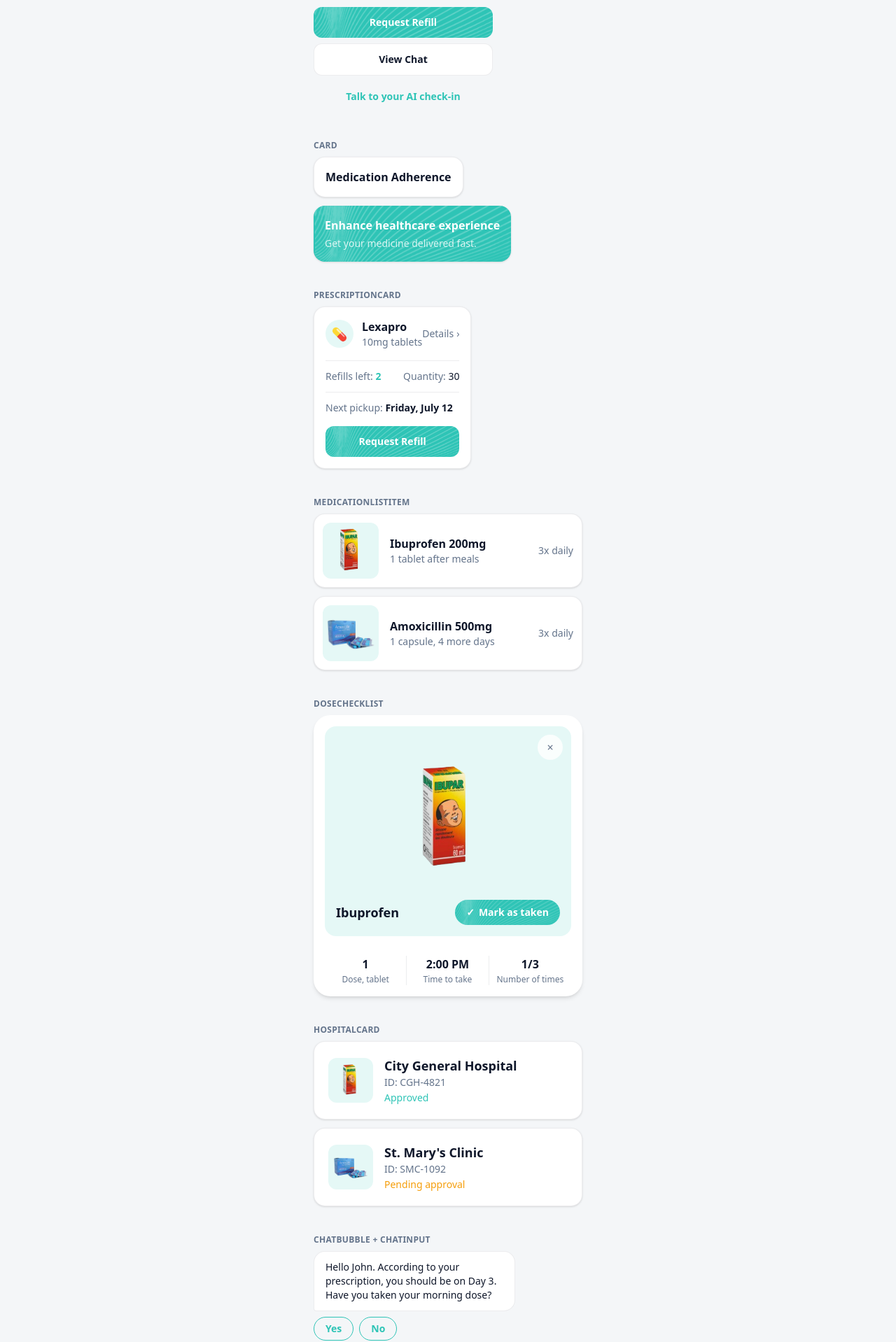
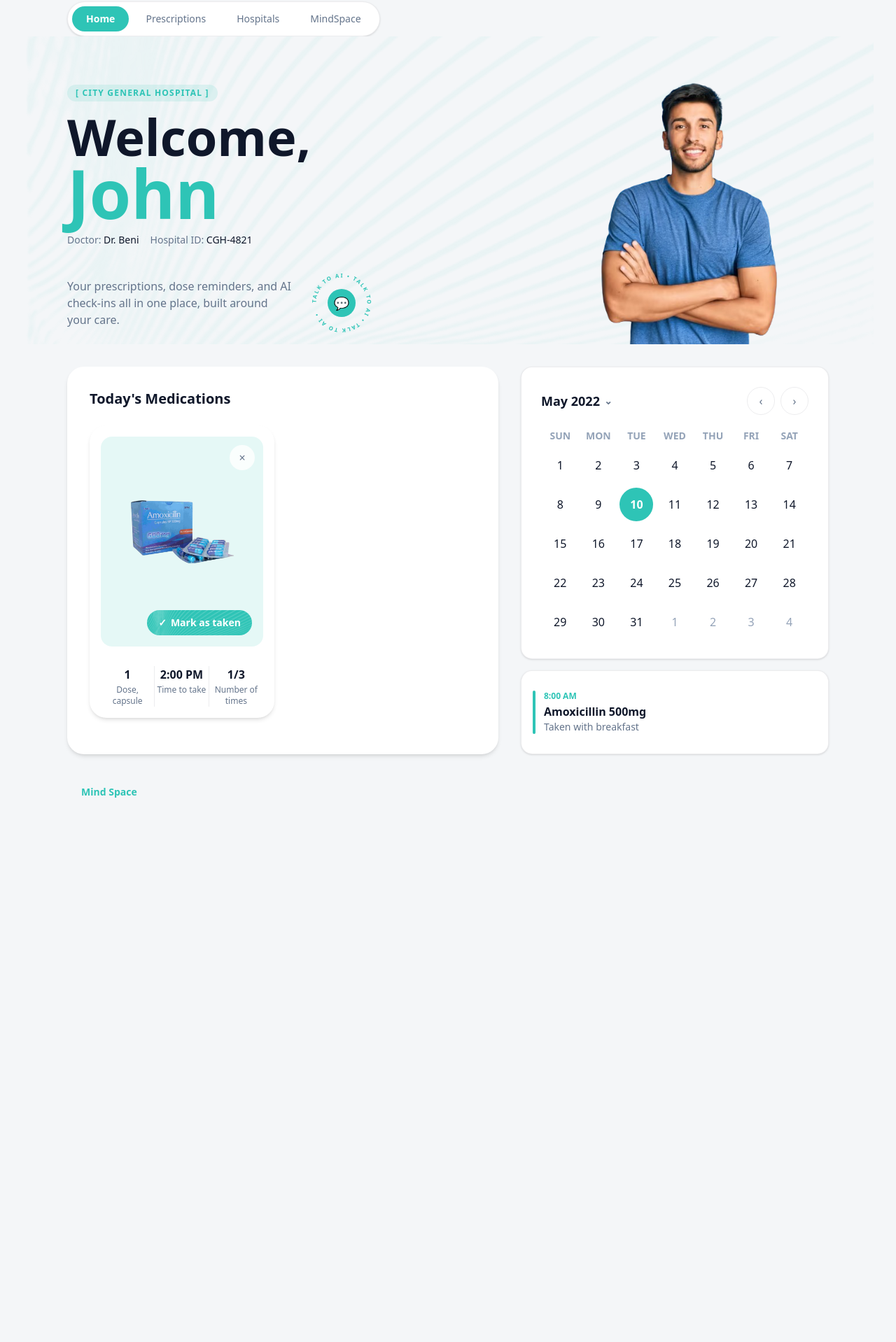
Before and after one commit to bdushime/PatientFollowSystem, a React (Vite) app: page / in a window 1280 px wide. Shown: the part 46-1964 px from the top of the page at 70% size. After the commit the page ends 1264 px from the top, so only its background shows below. Built offline with nearby package versions, Linux system fonts and the light colour scheme.

Commit message:
navbar design

```diff
--- a/src/App.jsx
+++ b/src/App.jsx
@@ -1,181 +1,40 @@
 import { useState } from 'react'
-import Button from './components/ui/Button'
-import Card from './components/ui/Card'
-import PrescriptionCard from './components/patient/PrescriptionCard'
-import MedicationListItem from './components/patient/MedicationListItem'
-import DoseChecklist from './components/patient/DoseChecklist'
-import HospitalCard from './components/patient/HospitalCard'
-import ChatBubble from './components/patient/ChatBubble'
-import ChatInput from './components/patient/ChatInput'
-import Calendar from './components/patient/Calendar'
-import DoseScheduleItem from './components/patient/DoseScheduleItem'
-import TalkToAIBadge from './components/patient/TalkToAIBadge'
-import MedicineDetail from './pages/MedicineDetail'
-
-function Section({ title, children }) {
-  return (
-    <div className="w-full max-w-sm">
-      <p className="text-text-secondary text-xs font-semibold uppercase tracking-wide mb-2">
-        {title}
-      </p>
-      <div className="flex flex-col gap-3 items-start w-full">{children}</div>
-    </div>
-  )
-}
-
-const initialChatMessages = [
-  {
-    sender: 'ai',
-    text: 'Hello John. According to your prescription, you should be on Day 3. Have you taken your morning dose?',
-    options: ['Yes', 'No'],
-  },
-]
+import Navbar from './components/ui/Navbar'
+import Dashboard from './pages/Dashboard'
 
 function App() {
-  const [messages, setMessages] = useState(initialChatMessages)
-  const addMessage = (text) => setMessages((prev) => [...prev, { sender: 'patient', text }])
+  const [activeItem, setActiveItem] = useState('Home')
 
-  const [{ year, month }, setCursor] = useState({ year: 2022, month: 4 })
-  const [selectedDay, setSelectedDay] = useState(10)
-  const goPrevMonth = () =>
-    setCursor((c) => (c.month === 0 ? { year: c.year - 1, month: 11 } : { year: c.year, month: c.month - 1 }))
-  const goNextMonth = () =>
-    setCursor((c) => (c.month === 11 ? { year: c.year + 1, month: 0 } : { year: c.year, month: c.month + 1 }))
+  const medications = [
+    {
+      drugName: '',
+      image:'/tablet-amoxy.png',
+      dose:'1',
+      doseUnit:'capsule',
+      time:'2:00 PM',
+      timesTaken:1,
+      timesTotal:3,
+    }
+  ]
+
+  const schedule = [
+    {
+      time: '8:00 AM',
+      drugName: 'Amoxicillin 500mg',
+      instructions: 'Taken with breakfast',
+      status:'taken',
+      medecine: medications[0],
+    }
+  ]
 
   return (
-    <div className="min-h-svh bg-bg flex flex-col items-center gap-10 p-8">
-      <Section title="Button">
-        <div className="flex flex-col gap-2 w-64">
-          <Button variant="primary">Request Refill</Button>
-          <Button variant="secondary">View Chat</Button>
-          <Button variant="ghost">Talk to your AI check-in</Button>
-        </div>
-      </Section>
-
-      <Section title="Card">
-        <Card>
-          <p className="text-text-primary font-semibold">Medication Adherence</p>
-        </Card>
-        <Card tone="accent">
-          <p className="text-white font-semibold">Enhance healthcare experience</p>
-          <p className="text-white/80 text-sm mt-1">Get your medicine delivered fast.</p>
-        </Card>
-      </Section>
-
-      <Section title="PrescriptionCard">
-        <PrescriptionCard
-          drugName="Lexapro"
-          dosage="10mg tablets"
-          refillsLeft={2}
-          quantity={30}
-          nextPickupDate="Friday, July 12"
-        />
-      </Section>
-
-      <Section title="MedicationListItem">
-        <MedicationListItem
-          name="Ibuprofen 200mg"
-          meta="1 tablet after meals"
-          frequency="3x daily"
-          image="/tablet.png"
-        />
-        <MedicationListItem
-          name="Amoxicillin 500mg"
-          meta="1 capsule, 4 more days"
-          frequency="3x daily"
-          image="/tablet-amoxy.png"
-        />
-      </Section>
-
-      <Section title="DoseChecklist">
-        <DoseChecklist
-          drugName="Ibuprofen"
-          image="/tablet.png"
-          dose="1"
-          doseUnit="tablet"
-          time="2:00 PM"
-          timesTaken={1}
-          timesTotal={3}
-        />
-      </Section>
-
-      <Section title="HospitalCard">
-        <HospitalCard
-          name="City General Hospital"
-          hospitalPatientId="CGH-4821"
-          status="approved"
-          image="/tablet.png"
-        />
-        <HospitalCard
-          name="St. Mary's Clinic"
-          hospitalPatientId="SMC-1092"
-          status="pending"
-          image="/tablet-amoxy.png"
-        />
-      </Section>
-
-      <Section title="ChatBubble + ChatInput">
-        <div className="w-full flex flex-col gap-4">
-          {messages.map((message, i) => (
-            <ChatBubble
-              key={i}
-              sender={message.sender}
-              text={message.text}
-              options={message.options}
-              onOptionClick={addMessage}
-            />
-          ))}
-          <ChatInput onSend={addMessage} />
-        </div>
-      </Section>
-
-      <Section title="Calendar + DoseScheduleItem">
-        <Calendar
-          year={year}
-          month={month}
-          selectedDay={selectedDay}
-          onSelectDay={setSelectedDay}
-          onPrevMonth={goPrevMonth}
-          onNextMonth={goNextMonth}
-        />
-        <Card>
-          <div className="divide-y divide-border">
-            <DoseScheduleItem
-              time="8:00 AM"
-              drugName="Amoxicillin 500mg"
-              instructions="Taken with breakfast"
-              status="taken"
-            />
-            <DoseScheduleItem
-              time="2:00 PM"
-              drugName="Amoxicillin 500mg"
-              instructions="Next dose due"
-              status="next"
-            />
-            <DoseScheduleItem
-              time="8:00 PM"
-              drugName="Amoxicillin 500mg"
-              instructions="Upcoming"
-              status="upcoming"
-            />
-          </div>
-        </Card>
-      </Section>
-
-      <Section title="TalkToAIBadge">
-        <TalkToAIBadge />
-      </Section>
-
-      <Section title="MedicineDetail">
-        <MedicineDetail
-          drugName="Ibupar"
-          image="/tablet.png"
-          dosage="500mg capsules"
-          instructions="Take 1 capsule 3 times daily after meals for 4 days."
-          sideEffects="Nausea, mild rash, upset stomach. Contact your doctor if symptoms persist."
-          doctorNotes="Complete the full course even if you feel better before day 4."
-        />
-      </Section>
+    <div className=" bg-bg flex items-center justify-center p-8">
+      {/* <Navbar
+        items={['Home', 'Prescriptions' ,'Hospitals', 'MindSpace']}
+        activeItem={activeItem}
+        onSelect={setActiveItem}
+      /> */}
+      <Dashboard patientName="John" hospitalName="City General Hospital" doctorName="Dr. Beni" hospitalPatientId="CGH-4821" medications={medications} schedule={schedule} onTalkToAI={()=>console.log('Open Mind Space')} onSelectMedicine={(medecine)=>console.log('open detail')}/>
     </div>
   )
 }
--- /dev/null
+++ b/src/components/ui/Navbar.jsx
@@ -0,0 +1,23 @@
+export default function Navbar({ items, activeItem, onSelect }) {
+  return (
+    <nav className="inline-flex items-center gap-1 bg-surface border border-border rounded-full p-1.5 shadow-sm">
+      {items.map((item) => {
+        const isActive = item === activeItem
+
+        return (
+          <button
+            key={item}
+            onClick={() => onSelect?.(item)}
+            className={
+              isActive
+                ? 'bg-accent text-white rounded-full px-5 py-2 text-sm font-semibold cursor-pointer'
+                : 'text-text-secondary px-5 py-2 text-sm font-medium cursor-pointer hover:text-text-primary'
+            }
+          >
+            {item}
+          </button>
+        )
+      })}
+    </nav>
+  )
+}
--- a/src/pages/Dashboard.jsx
+++ b/src/pages/Dashboard.jsx
@@ -6,6 +6,7 @@ import DoseChecklist from '../components/patient/DoseChecklist'
 import DoseScheduleItem from '../components/patient/DoseScheduleItem'
 import Calendar from '../components/patient/Calendar'
 import TalkToAIBadge from '../components/patient/TalkToAIBadge'
+import Navbar from '../components/ui/Navbar'
 
 export default function Dashboard({
   patientName,
@@ -19,6 +20,7 @@ export default function Dashboard({
 }) {
   const [{ year, month }, setCursor] = useState({ year: 2022, month: 4 })
   const [selectedDay, setSelectedDay] = useState(10)
+  const [activeNavItem,setActiveNavItem] = useState('Home')
 
   const goPrevMonth = () =>
     setCursor((c) => (c.month === 0 ? { year: c.year - 1, month: 11 } : { year: c.year, month: c.month - 1 }))
@@ -27,6 +29,9 @@ export default function Dashboard({
 
   return (
     <div className="bg-bg min-h-svh">
+      <div className="px-5 md:px-10 lg:px-16 pt-4 flex justify-center lg:justify-start">
+         <Navbar items={['Home','Prescriptions','Hospitals','MindSpace']} activeItem={activeNavItem} onSelect={setActiveNavItem}/>
+      </div>
       <div className="relative overflow-hidden bg-bg px-5 md:px-10 lg:px-16 pt-8 md:pt-14">
         <PatternBackground color="accent" className="opacity-5" />
         <div className="relative max-w-[1600px] mx-auto grid grid-cols-1 lg:grid-cols-[1.3fr_1fr] gap-8 items-center">
@@ -53,7 +58,7 @@ export default function Dashboard({
 
             <div className="flex items-center gap-6 mt-6 md:mt-8">
               <p className="text-text-secondary text-sm md:text-base max-w-xs">
-                Your prescriptions, dose reminders, and AI check-ins — all in one place, built
+                Your prescriptions, dose reminders, and AI check-ins all in one place, built
                 around your care.
               </p>
               <TalkToAIBadge onClick={onTalkToAI} />
@@ -111,7 +116,7 @@ export default function Dashboard({
 
       <div className="max-w-[1600px] mx-auto px-5 md:px-10 lg:px-16 py-6 md:py-8">
         <Button variant="ghost" className="w-full lg:w-auto" onClick={onTalkToAI}>
-          Talk to AI
+          Mind Space
         </Button>
       </div>
     </div>
```
